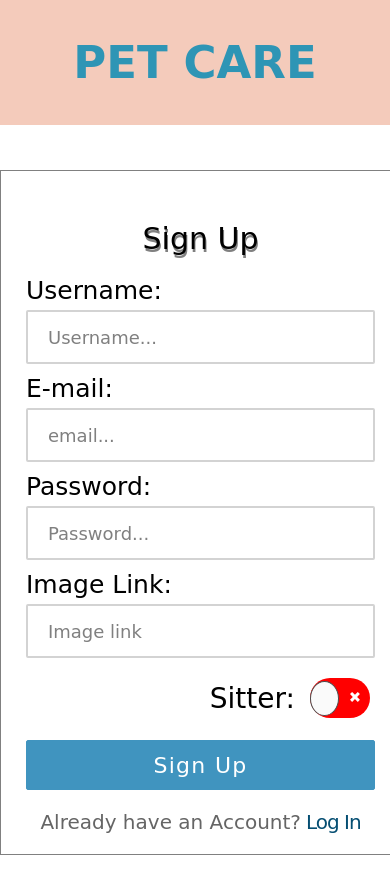
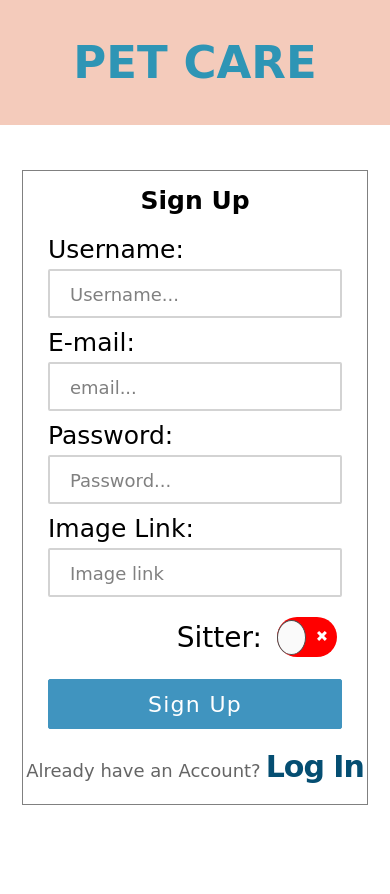
Before and after one commit to JohnJoseph2019/Pet-Care, a React (Create React App) app in the folder client/: page /user/register in a window 390 px wide. Shown: the top 894 px of the page. After the commit the page ends 850 px from the top, so only its background shows below. Built offline with nearby package versions, Linux system fonts and the light colour scheme; no server answers.

Commit message:
finsih Iphone MEDIa quere for iphone

```diff
--- a/client/src/components/Login.css
+++ b/client/src/components/Login.css
@@ -146,19 +146,20 @@ a {
 }
 @media screen and (max-width: 430px) {
   .LoginOuterDiv {
-    width: 250px;
+    width: 300px;
     height: 300px;
     margin-top: 30px;
   }
   .LoginTitleW {
     margin: 20px 0 10px 0;
     color: black;
-    font-size: 18px;
+    font-size: 20px;
     text-shadow: none;
+    font-weight: bold;
   }
   .usernameInput > input {
     margin: 10px auto;
-    width: 150px;
+    width: 200px;
     height: 20px;
     font-size: 15px;
     padding: 8px 0 8px 15px;
@@ -171,7 +172,7 @@ a {
   }
   .passwordInput > input {
     margin: 10px auto;
-    width: 150px;
+    width: 200px;
     height: 20px;
     font-size: 15px;
     padding: 8px 0 8px 15px;
@@ -194,7 +195,9 @@ a {
   .LoginToSignUp > a {
     position: relative;
     left: 8px;
-    font-size: 15px;
+    font-size: 25px;
+    font-weight: bold;
+    letter-spacing: 0;
   }
 }
 ::-webkit-input-placeholder {
--- a/client/src/components/Register.css
+++ b/client/src/components/Register.css
@@ -6,7 +6,7 @@
   align-items: center;
   margin: 70px auto;
   border: 1px solid grey;
-  font-family: 'Comic Sans MS', cursive, sans-serif;
+  font-family: 'Comic Sans MS', sans-serif;
   background-color: white;
   padding-bottom: 20px;
 }
@@ -43,7 +43,7 @@
   height: 50px;
   font-size: 22px;
   color: white;
-  font-family: 'Comic Sans MS', cursive, sans-serif;
+  font-family: 'Comic Sans MS', sans-serif;
   background-color: #4094bf;
   border: 1px solid #4094bf;
   border-radius: 2px;
@@ -54,7 +54,7 @@ label > input {
   display: flex;
   width: 400px;
   height: 30px;
-  font-family: 'Comic Sans MS', cursive, sans-serif;
+  font-family: 'Comic Sans MS', sans-serif;
   font-size: 25px;
   color: black;
   padding: 10px 0 10px 20px;
@@ -89,7 +89,7 @@ a {
   height: 50px;
   font-size: 22px;
   color: white;
-  font-family: 'Comic Sans MS', cursive, sans-serif;
+  font-family: 'Comic Sans MS', sans-serif;
   background-color: #a00000;
   border: 1px solid #a00000;
   border-radius: 2px;
@@ -249,6 +249,7 @@ a {
   }
   .LoginTitle {
     font-size: 30px;
+    text-shadow: none;
   }
   label > input {
     width: 325px;
@@ -259,3 +260,33 @@ a {
     margin-top: 5px;
   }
 }
+
+@media screen and (max-width: 623px) {
+  .LoginTitle {
+    font-size: 25px;
+    margin-top: 15px;
+    text-shadow: none;
+    font-weight: bold;
+  }
+  label > input {
+    width: 270px;
+    height: 25px;
+    font-size: 20px;
+    padding: 10px 0 10px 20px;
+    border-radius: 2px;
+    margin-top: 5px;
+  }
+  .SignUpRegister {
+    border-radius: 2px;
+  }
+  .dangerRegister {
+    border-radius: 2px;
+  }
+  .SignUPToSignUp {
+    font-size: 18px;
+  }
+  .SignUPToSignUp > a {
+    font-weight: bold;
+    font-size: 30px;
+  }
+}
```
